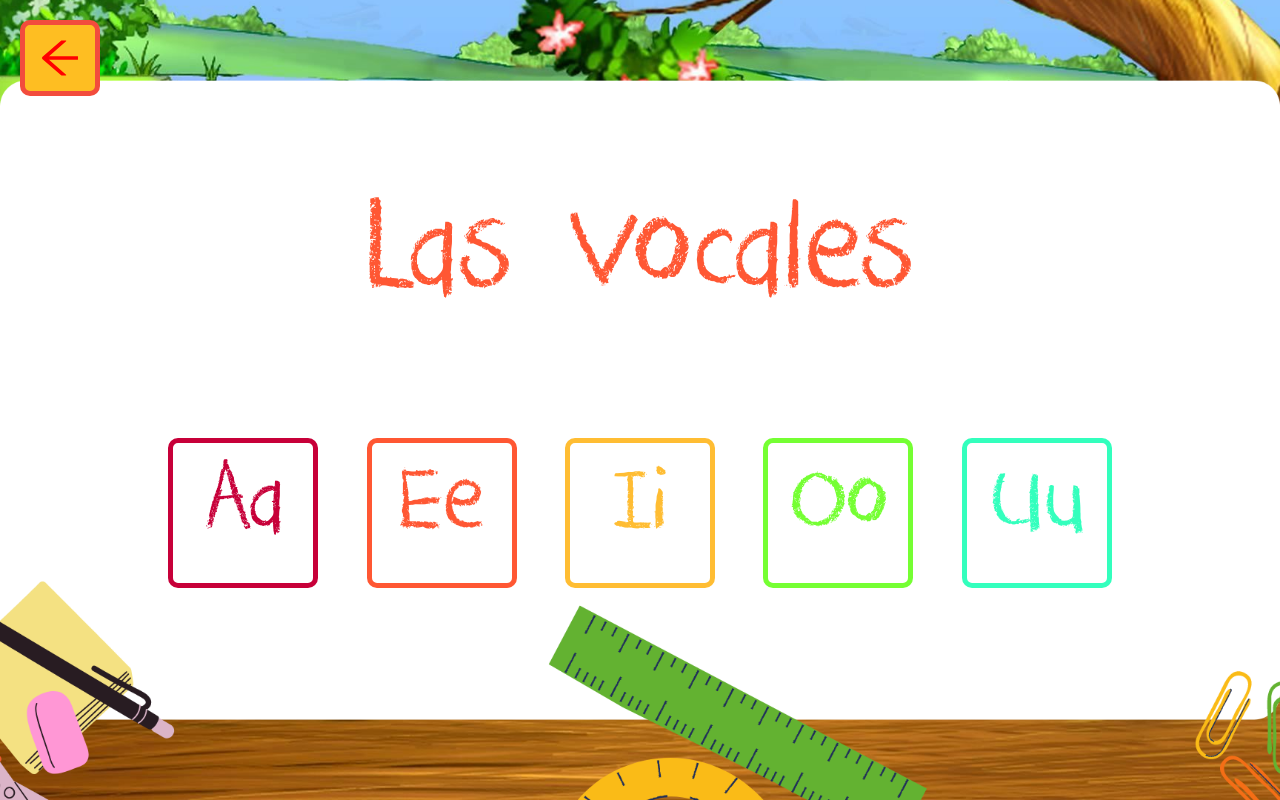
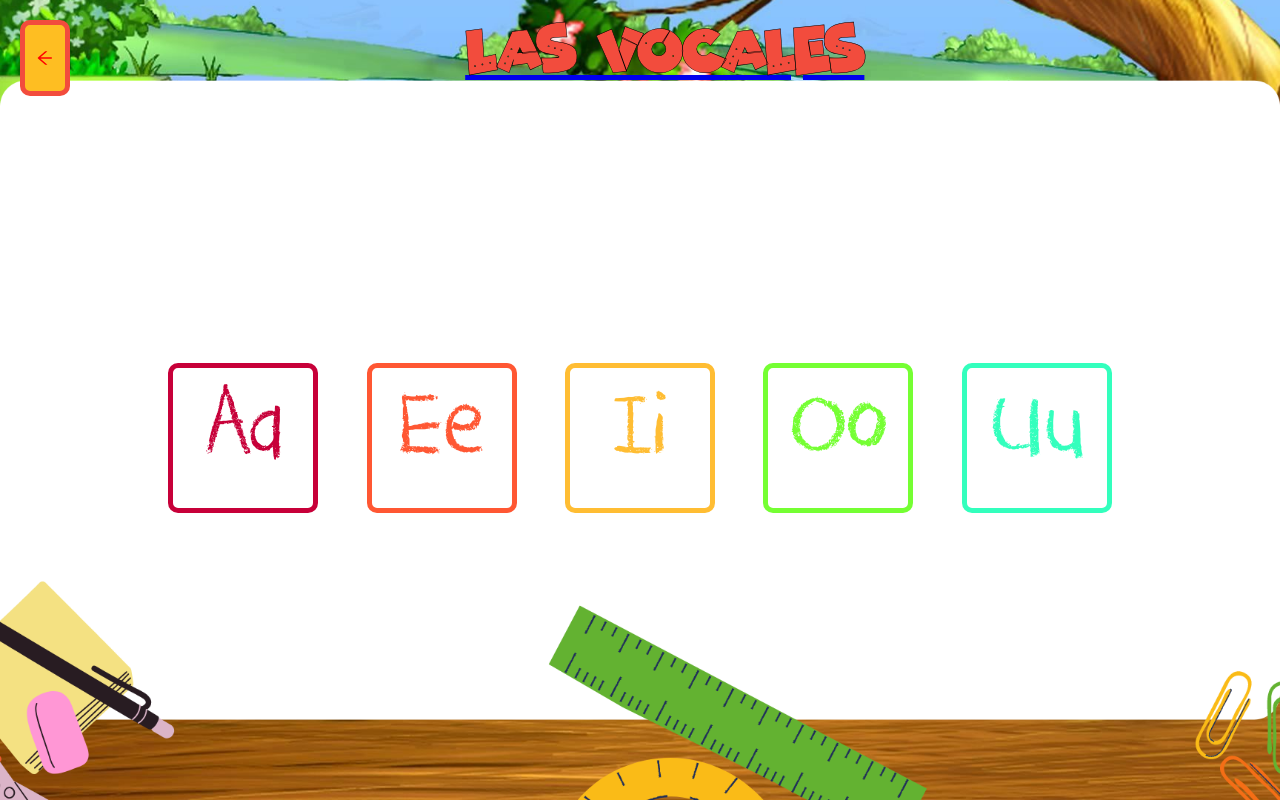
Before and after one commit to JasubiPL/WebApp_MiEscuelitaVirtual, a React (Vite) app: page /level-vowels in a window 1280 px wide. Built offline with nearby package versions, Linux system fonts and the light colour scheme.

Commit message:
Se añade Menu de Minijuegos y se redireccionan las rutas

```diff
--- a/src/App.jsx
+++ b/src/App.jsx
@@ -2,6 +2,7 @@ import './App.css'
 import { Route, Routes } from 'react-router-dom';
 import MenuInicio from './Pages/MenuInicio'
 import Vowels from './Pages/Vowels';
+import Minigames from './Pages/Minigames'
 import { useEffect } from 'react';
 
 export default function App(){
@@ -10,6 +11,7 @@ export default function App(){
         <Routes>
             <Route path='/' element={<MenuInicio />} />
             <Route path='/level-vowels' element={<Vowels />} />
+            <Route path='/minigames' element={<Minigames />} />
         </Routes>
     );
 }
--- a/src/Pages/MenuInicio.jsx
+++ b/src/Pages/MenuInicio.jsx
@@ -18,7 +18,7 @@ export default function MenuInicio(){
             </nav>
             <article className='intro-container__center'>
             <h1 className='intro-container__tittle'>Mi Escuelita Virtual</h1>
-                <Link to='/level-vowels' >
+                <Link to='/minigames' >
                 <FunctionButton click={()=> audioPop.play()}>
                     <FaPlay />
                 </FunctionButton>
--- /dev/null
+++ b/src/Pages/Minigames.jsx
@@ -0,0 +1,16 @@
+import { Link } from 'react-router-dom';
+import NavLevels from '../components/NavLevels';
+import '../styles/Minigames.css'
+
+export default function Minigames(){
+    return(
+        <section className='minigames-container' >
+            <Link to='/'>
+                <NavLevels tittle='Selecciona el Mini Juego'/>
+            </Link>
+            <article className='minigames-container__center' >
+
+            </article>
+        </section>
+    );
+}
--- a/src/Pages/Vowels.jsx
+++ b/src/Pages/Vowels.jsx
@@ -1,16 +1,16 @@
 import '../styles/Vowels.css'
 import Letters from '../components/Letters'
 import NavLevels from '../components/NavLevels';
+import { Link } from 'react-router-dom';
 
 
 
 function Vowels(){
     return(
         <div className="vowels-container">
-            <NavLevels />
-            <div className='vowels-container__tittle-container'>
-                <h1 className='vowels-container__tittle'>Las Vocales</h1>
-            </div>
+            <Link to='/minigames'>
+                <NavLevels tittle='Las Vocales'/>
+            </Link>
             <div className='vowels-container__vowels-center'>
                 <Letters click={ () => audioVocalA.play()} >Aa</Letters>
                 <Letters click={ () => audioVocalE.play()} >Ee</Letters>
--- a/src/components/NavLevels.jsx
+++ b/src/components/NavLevels.jsx
@@ -4,14 +4,13 @@ import {AiOutlineArrowLeft} from 'react-icons/ai'
 import { Link } from 'react-router-dom';
 import MusicIcon from '../components/MusicIcon';
 
-export default function NavLevels(){
+export default function NavLevels({tittle}){
     return(
         <nav className='nav-levels'>
-            <Link to="/">
                 <FunctionButtonNav>
                     <AiOutlineArrowLeft />
                 </FunctionButtonNav>
-            </Link>
+            <h1 className='nav-levels__tittle'>{tittle}</h1>
         </nav>
     );
 }
--- /dev/null
+++ b/src/styles/Minigames.css
@@ -0,0 +1,8 @@
+.minigames-container{
+    background-image: url("../img/background-kids.jpg");
+    background-size: cover;
+    background-position: center;
+    width: 100%;
+    height: 100vh;
+    padding: 20px;
+}
--- a/src/styles/NavLevels.css
+++ b/src/styles/NavLevels.css
@@ -1,5 +1,14 @@
 .nav-levels{
     width: 100%;
-    display: flex;
-    justify-content: space-between;
+    display: grid;
+    grid-template-columns: 4% 96%;
+    /* background-color: aqua; */
 }
+
+.nav-levels__tittle{
+    justify-self: center;
+    font-family: Robot;
+    font-size: 50px;
+    color: var(--color-red);
+    -webkit-text-stroke: .5px #000;
+}
--- a/src/styles/Vowels.css
+++ b/src/styles/Vowels.css
@@ -1,6 +1,6 @@
 .vowels-container{
     display: grid;
-    grid-template-rows: 1fr 5fr 5fr;
+    grid-template-rows: 1fr 10fr;
     height: 100vh;
     width: 100vw;
     background-image: url("../img/background-level-vowels.png");
@@ -9,27 +9,11 @@
     padding: 20px;
 }
 
-.vowels-container__tittle-container{
-    text-align: center;
-    font-family: crayola;
-    padding: 0;
-    align-self: center;
-}
-
-.vowels-container__tittle-container h1{
-    text-align: center;
-    font-size: 140px;
-    margin: 0;
-    color: #FF5733;
-    font-weight: normal;
-}
-
-
 .vowels-container__vowels-center{
     width: 80%;
     display: flex;
     justify-content: space-around;
-    align-items: flex-start;
+    align-items: center;
     justify-self: center;
 }
 
```
